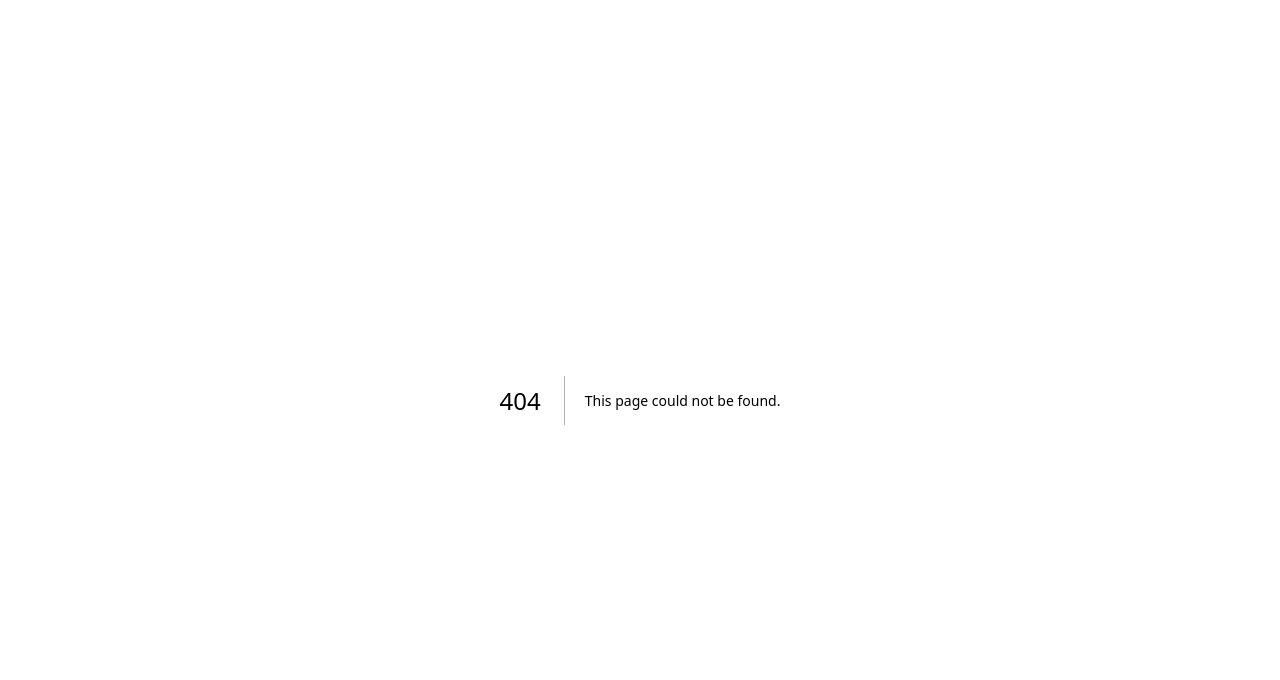
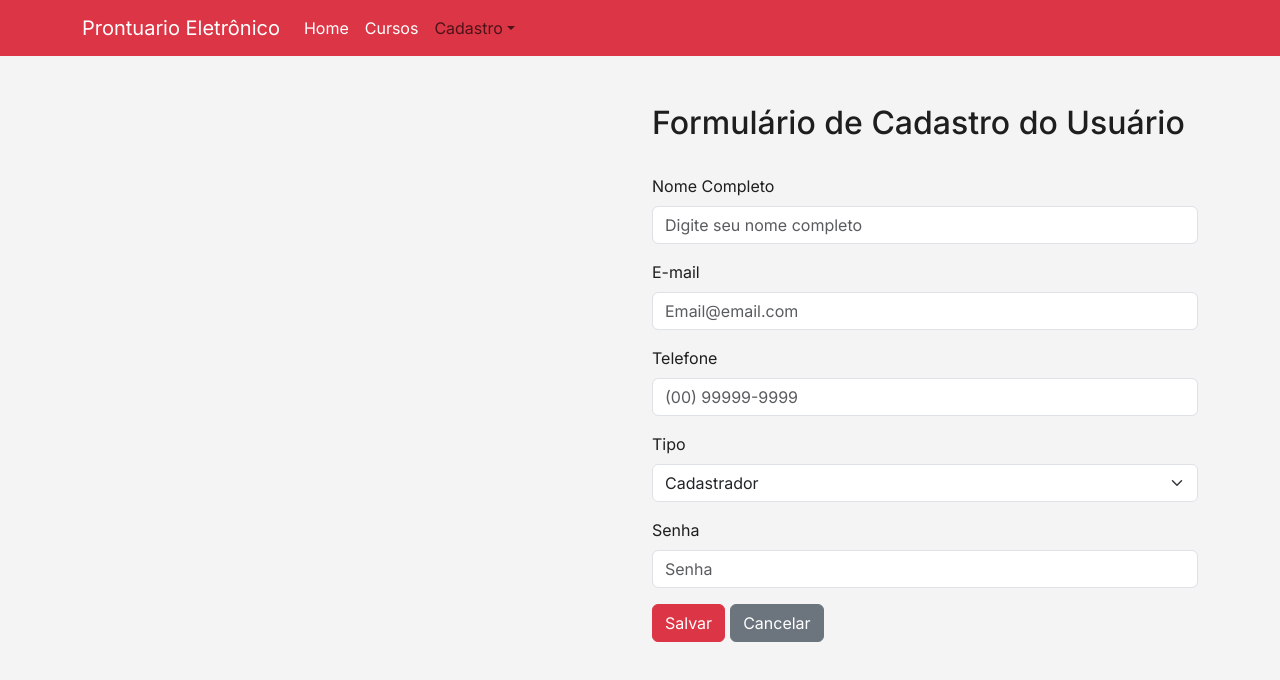
Before and after one commit to fabrica-bayarea/prontuario-front, a Next.js app: page /auth/singup/usuario in a window 1280 px wide. Before the commit this address had no page. Shown: the top 680 px of the page. Built offline with nearby package versions, Linux system fonts and the light colour scheme.

Commit message:
pagina de singup

```diff
--- /dev/null
+++ b/src/app/auth/singin/usuario/style.css
@@ -0,0 +1,18 @@
+.centralizar-div {
+    position: absolute;
+
+    top: 50%;
+
+    left: 50%;
+
+    transform: translate(-50%, -50%);
+}
+
+body {
+    background-color: #DC2C35;
+    color: #f4f4f4;
+}
+
+.margin-botao{
+    margin-top: 8rem;
+}
--- /dev/null
+++ b/src/app/auth/singup/beneficiario/style.css
@@ -0,0 +1,8 @@
+body{
+    background-color: #f4f4f4;
+    color: #1E1E1E;
+}
+
+.botao-cancelar{
+    margin-left: 5px;
+}
--- /dev/null
+++ b/src/app/auth/singup/usuario/page.tsx
@@ -0,0 +1,55 @@
+"use client"
+import 'bootstrap/dist/css/bootstrap.min.css';
+import './style.css'
+import Menu from '@/components/Menu';
+import { Button, Col, Container, Form, Row } from 'react-bootstrap';
+
+export default function SingupUsuario() {
+    return (
+        <div>
+            <div>
+                <Menu />
+                <div>
+                    <Container>
+                        <Row>
+                            <Col className='mt-5'>
+
+                            </Col>
+                            <Col className='mt-5'>
+                                <h2>Formulário de Cadastro do Usuário</h2>
+                                <br />
+                                <Form>
+                                    <Form.Group className="mb-3" controlId="nome">
+                                        <Form.Label>Nome Completo</Form.Label>
+                                        <Form.Control type="text" placeholder="Digite seu nome completo" />
+                                    </Form.Group>
+                                    <Form.Group className="mb-3" controlId="Email">
+                                        <Form.Label>E-mail</Form.Label>
+                                        <Form.Control type="email" placeholder="Email@email.com" />
+                                    </Form.Group>
+                                    <Form.Group className="mb-3" controlId="cpf">
+                                        <Form.Label>Telefone</Form.Label>
+                                        <Form.Control type="phone" placeholder="(00) 99999-9999" />
+                                    </Form.Group>
+                                    <Form.Group className="mb-3">
+                                        <Form.Label>Tipo</Form.Label>
+                                        <Form.Select>
+                                            <option>Cadastrador</option>
+                                            <option>Administrador</option>
+                                        </Form.Select>
+                                    </Form.Group>
+                                    <Form.Group className="mb-3" controlId="senha">
+                                        <Form.Label>Senha</Form.Label>
+                                        <Form.Control type="password" placeholder="Senha" />
+                                    </Form.Group>
+                                    <Button variant="danger" type="submit">Salvar</Button>
+                                    <Button variant="secondary" className='botao-cancelar'>Cancelar</Button>
+                                </Form>
+                            </Col>
+                        </Row>
+                    </Container>
+                </div>
+            </div>
+        </div>
+    )
+}
--- /dev/null
+++ b/src/app/auth/singup/usuario/style.css
@@ -0,0 +1,8 @@
+body{
+    background-color: #f4f4f4;
+    color: #1E1E1E;
+}
+
+.botao-cancelar{
+    margin-left: 5px;
+}
--- /dev/null
+++ b/src/components/Menu.tsx
@@ -0,0 +1,29 @@
+import { NavDropdown } from 'react-bootstrap';
+import Container from 'react-bootstrap/Container';
+import Nav from 'react-bootstrap/Nav';
+import Navbar from 'react-bootstrap/Navbar';
+
+function Menu() {
+  return (
+    <Navbar expand="lg" className="text-white bg-danger">
+      <Container>
+        <Navbar.Brand href="#home" className="text-white">Prontuario Eletrônico</Navbar.Brand>
+        <Navbar.Toggle aria-controls="basic-navbar-nav" />
+        <Navbar.Collapse id="basic-navbar-nav">
+          <Nav className="me-auto">
+            <Nav.Link href="#home" className="text-white">Home</Nav.Link>
+            <Nav.Link href="#link" className="text-white">Cursos</Nav.Link>
+
+            <NavDropdown title="Cadastro" className="text-white">
+              <NavDropdown.Item href="">Cadastro Beneficiário</NavDropdown.Item>
+              <NavDropdown.Item href="#action/3.1">Cadastro Usuário</NavDropdown.Item>
+            </NavDropdown>
+
+          </Nav>
+        </Navbar.Collapse>
+      </Container>
+    </Navbar>
+  );
+}
+
+export default Menu;
```
Also changed, not shown: src/app/auth/singin/beneficiario/page.tsx (+1 -7 lines), src/app/auth/singin/usuario/page.tsx (+33 -0 lines), src/app/auth/singup/beneficiario/page.tsx (added, +55 -0 lines), src/app/auth/singup/beneficiario/img/ImgBeneficiario.png (added).
